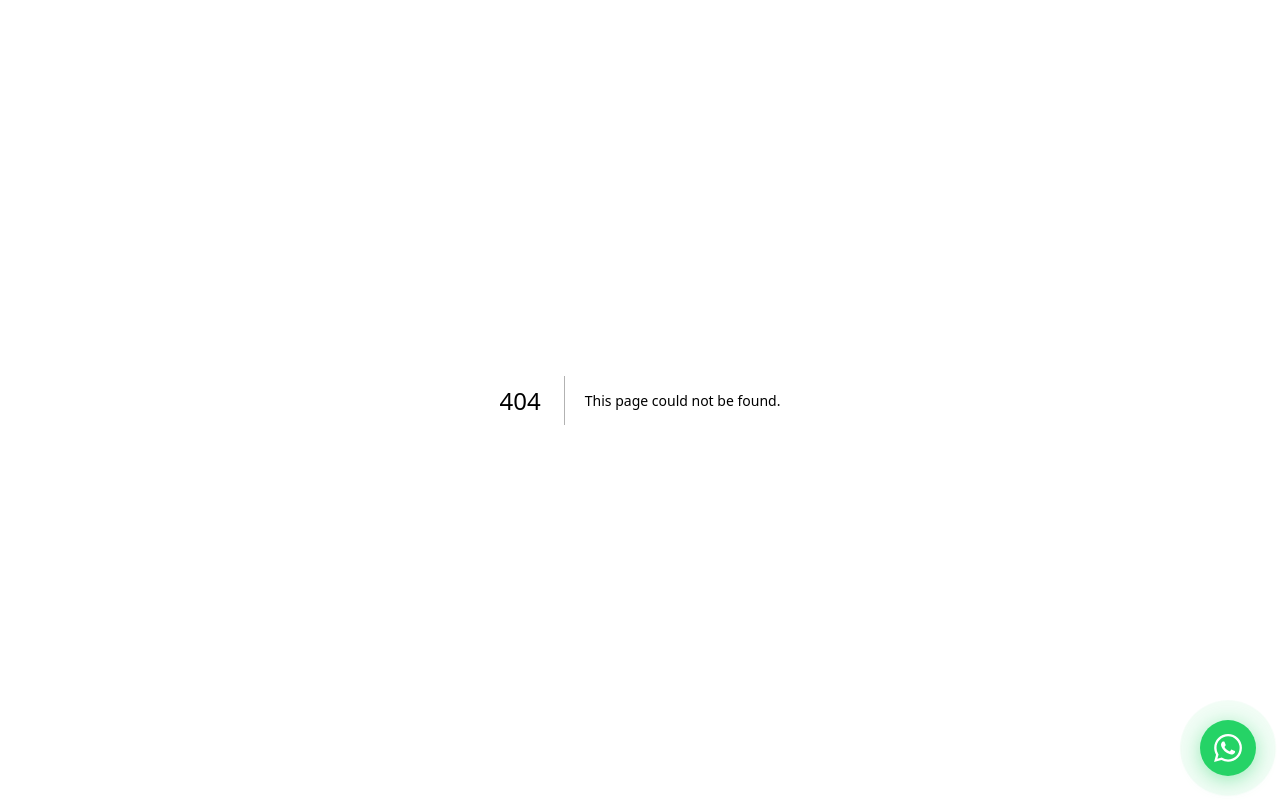
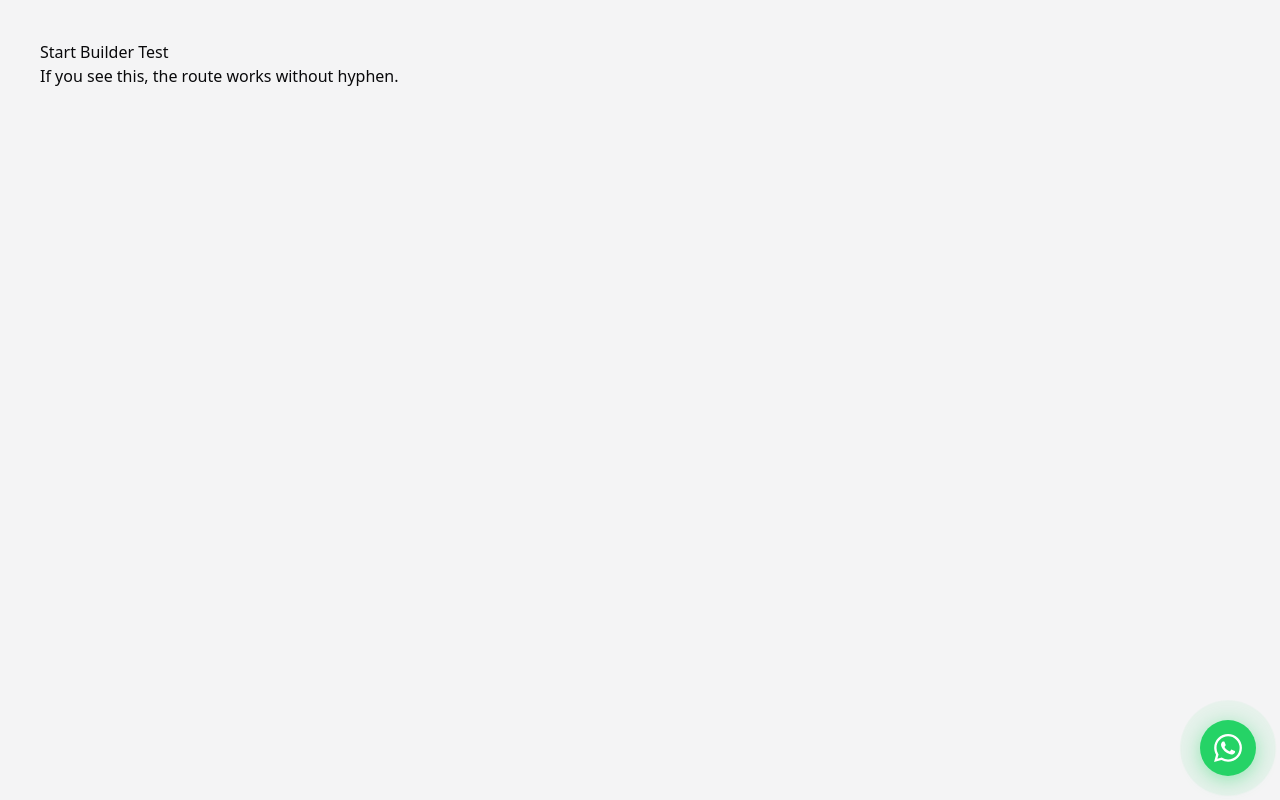
Before and after one commit to thegujaratidessigner/theGujaratiDesigner, a Next.js app: page /startbuilder in a window 1280 px wide. Before the commit this address had no page. Built offline with nearby package versions, Linux system fonts and the light colour scheme.

Commit message:
test(startbuilder): test route without hyphen to diagnose issue

```diff
--- /dev/null
+++ b/app/startbuilder/page.tsx
@@ -0,0 +1,10 @@
+export const dynamic = "force-dynamic";
+
+export default function StartBuilderPage() {
+  return (
+    <div style={{ padding: "40px", fontFamily: "system-ui" }}>
+      <h1>Start Builder Test</h1>
+      <p>If you see this, the route works without hyphen.</p>
+    </div>
+  );
+}
```
